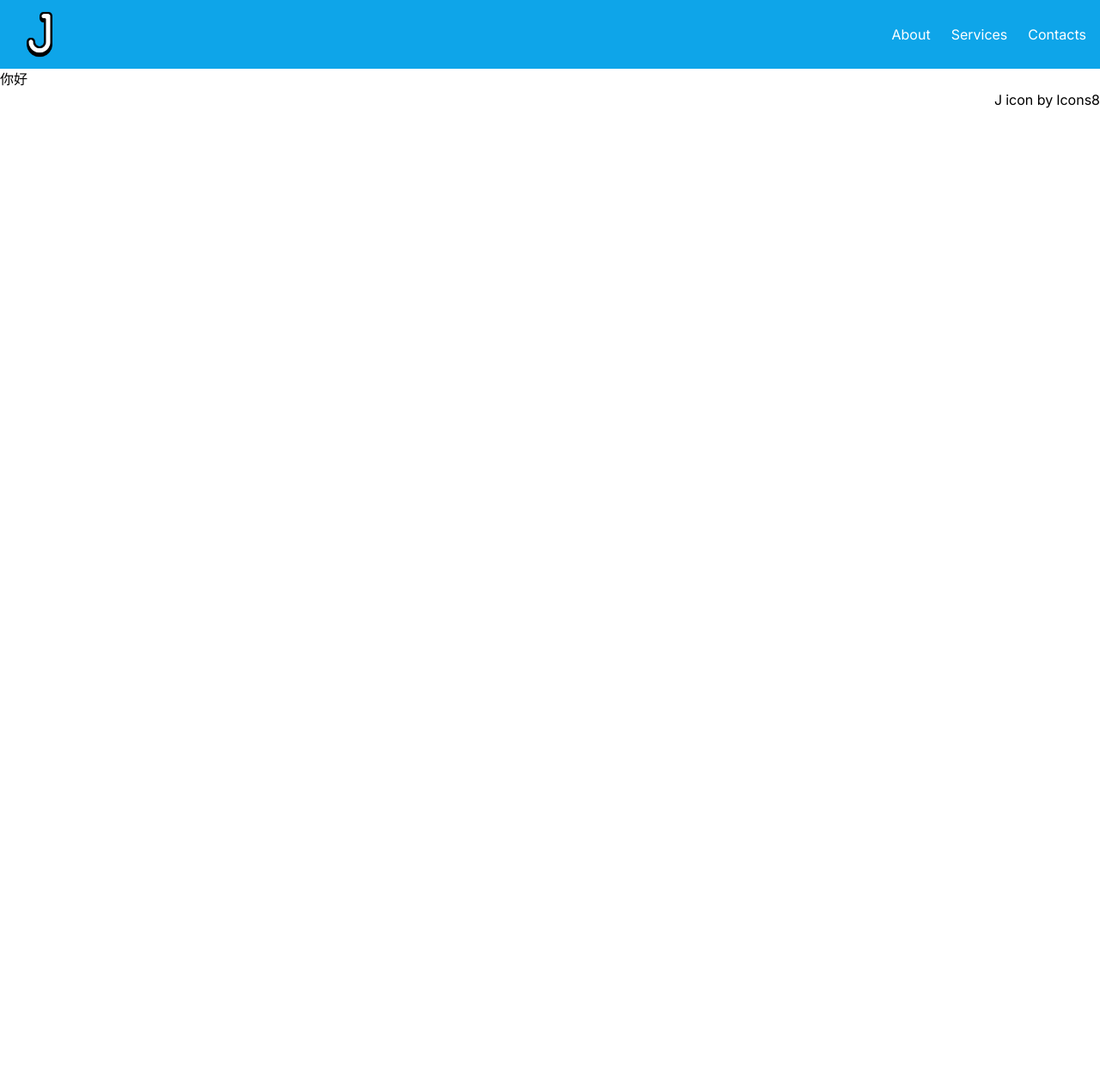
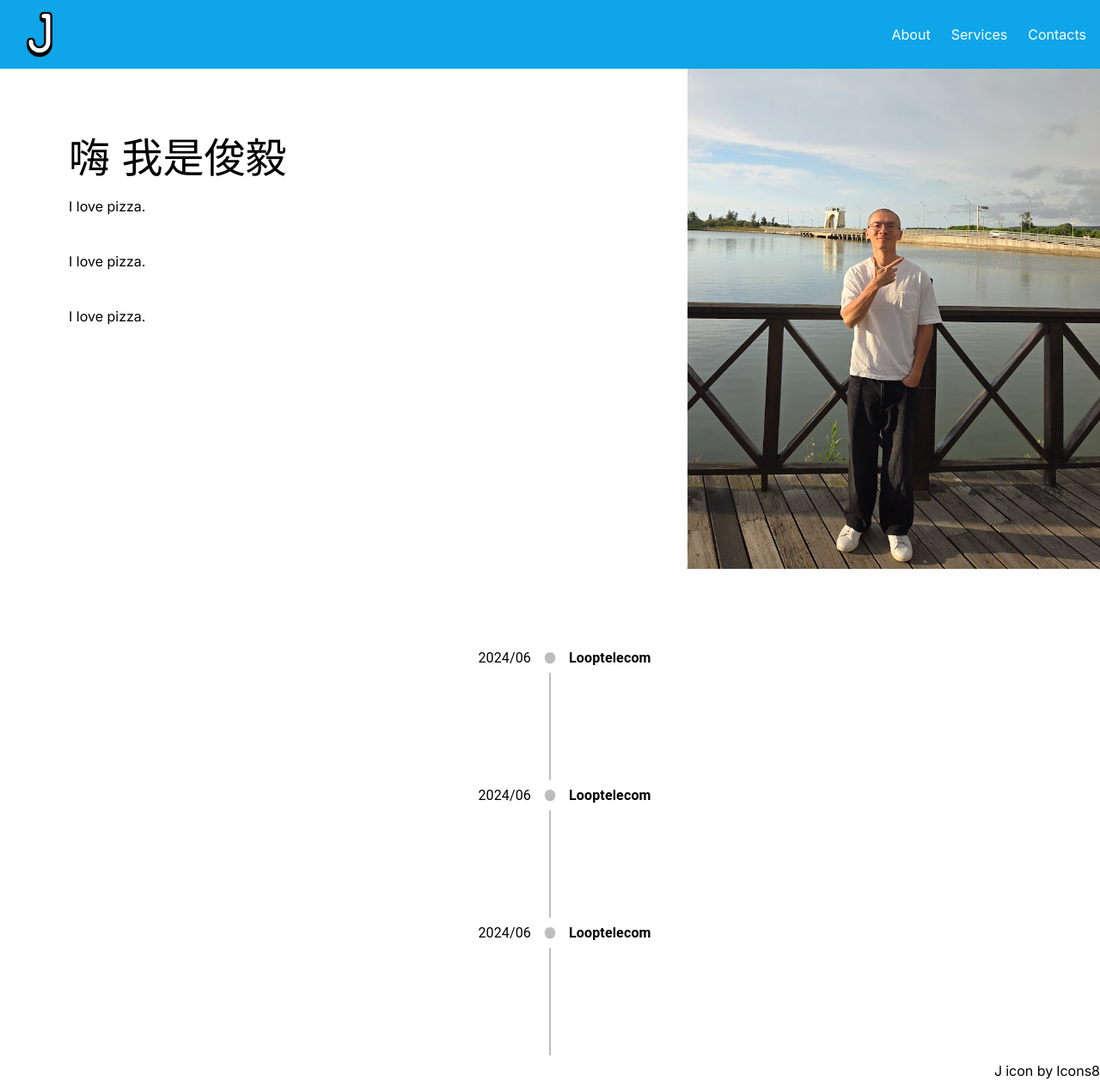
Before and after one commit to JunYiLyu/jyun-website-nextjs, a Next.js app: page /about in a window 1280 px wide. Shown: the whole page at 86% size. Before the commit the page ends 800 px from the top, so only its background shows below. Built offline with nearby package versions, Linux system fonts and the light colour scheme.

Commit message:
[feat] about add timeline

```diff
--- a/src/app/about/page.tsx
+++ b/src/app/about/page.tsx
@@ -1,3 +1,33 @@
+import Image from "next/image";
+import AlternateTimeline from "../components/timeline/timeline";
+
 export default function About() {
-    return (<div>你好</div>);
+    return (
+        <div className="flex flex-col  justify-center">
+            <div className="w-full flex flex-row">
+                <div className="flex mt-20 ml-20 flex-col basis-3/5">
+                    <h1 className="text-5xl">嗨 我是俊毅</h1>
+                    <p className="my-5">
+                        I love pizza.
+                    </p>
+                    <p className="my-5">
+                        I love pizza.
+                    </p>
+                    <p className="my-5">
+                        I love pizza.
+                    </p>
+                </div>
+                <div className="basis-2/5">
+                    <Image src={'/me.png'}
+                        alt="I'm JyunYi"
+                        width={0}
+                        height={0}
+                        sizes="100vw"
+                        style={{ width: '100%', height: 'auto' }}
+                    />
+                </div>
+            </div>
+            <AlternateTimeline />
+        </div>
+    );
 }
--- a/src/app/components/nav/navbar.tsx
+++ b/src/app/components/nav/navbar.tsx
@@ -4,7 +4,7 @@ import Logo from './logo';
 const Navbar = () => {
     return (
         <>
-            <div className="w-full h-20 bg-sky-500 sticky top-0">
+            <div className="w-full h-20 bg-sky-500 sticky top-0 z-50">
                 <div className="container mx-auto px-4 h-full">
                     <div className="flex justify-between items-center h-full">
                         <Logo />
--- /dev/null
+++ b/src/app/components/timeline/timeline.tsx
@@ -0,0 +1,69 @@
+import * as React from 'react';
+import Timeline from '@mui/lab/Timeline';
+import TimelineItem, { timelineItemClasses } from '@mui/lab/TimelineItem';
+import TimelineSeparator from '@mui/lab/TimelineSeparator';
+import TimelineConnector from '@mui/lab/TimelineConnector';
+import TimelineContent from '@mui/lab/TimelineContent';
+import TimelineDot from '@mui/lab/TimelineDot';
+import TimelineOppositeContent from '@mui/lab/TimelineOppositeContent';
+
+export default function AlternateTimeline() {
+    return (
+        <Timeline
+            className='mt-20'
+            sx={{
+                [`& .${timelineItemClasses.root}:before`]: {
+                    flex: 0,
+                    padding: 0,
+                },
+            }}>
+            <TimelineItem>
+                <TimelineOppositeContent>
+                    2024/06
+                </TimelineOppositeContent>
+                <CustomTimelineSeparator>
+                    <TimelineDot />
+                    <TimelineConnector />
+                </CustomTimelineSeparator>
+                <TimelineContent>
+                    <p className='font-bold'>Looptelecom</p>
+                    <p></p>
+                </TimelineContent>
+            </TimelineItem>
+            <TimelineItem>
+                <TimelineOppositeContent color="text.secondary">
+                    2024/06
+                </TimelineOppositeContent>
+                <CustomTimelineSeparator>
+                    <TimelineDot />
+                    <TimelineConnector />
+                </CustomTimelineSeparator>
+                <TimelineContent>
+                    <p className='font-bold'>Looptelecom</p>
+                    <p></p>
+                </TimelineContent>
+            </TimelineItem>
+            <TimelineItem>
+                <TimelineOppositeContent color="text.secondary">
+                    2024/06
+                </TimelineOppositeContent>
+                <CustomTimelineSeparator>
+                    <TimelineDot />
+                    <TimelineConnector />
+                </CustomTimelineSeparator>
+                <TimelineContent>
+                    <p className='font-bold'>Looptelecom</p>
+                    <p></p>
+                </TimelineContent>
+            </TimelineItem>
+        </Timeline>
+    );
+}
+
+function CustomTimelineSeparator({ children }: { children: any }) {
+    return (
+        <TimelineSeparator className='h-10 md:h-40 z-0'>
+            {children}
+        </TimelineSeparator>
+    );
+}
```
Also changed, not shown: package.json (+10 -5 lines), public/me.png (added).
